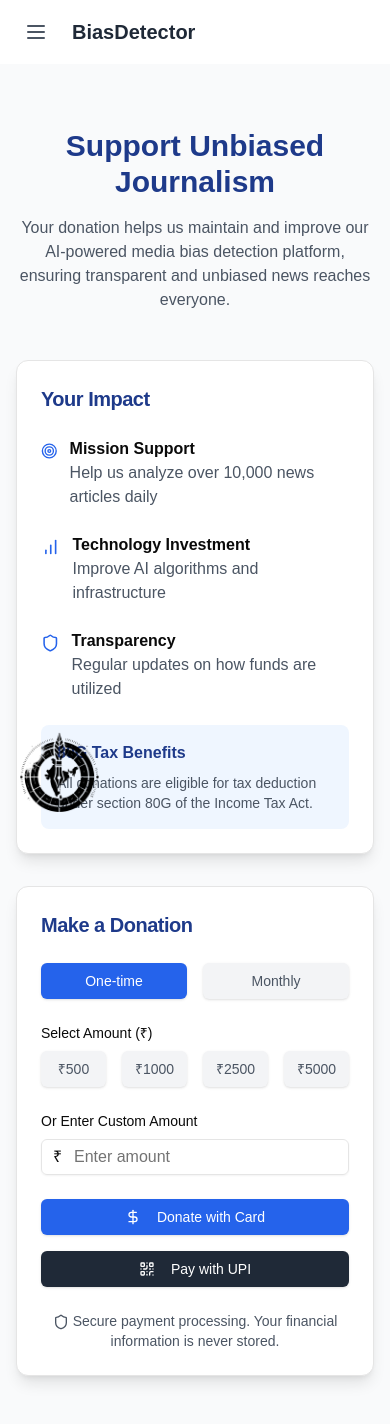
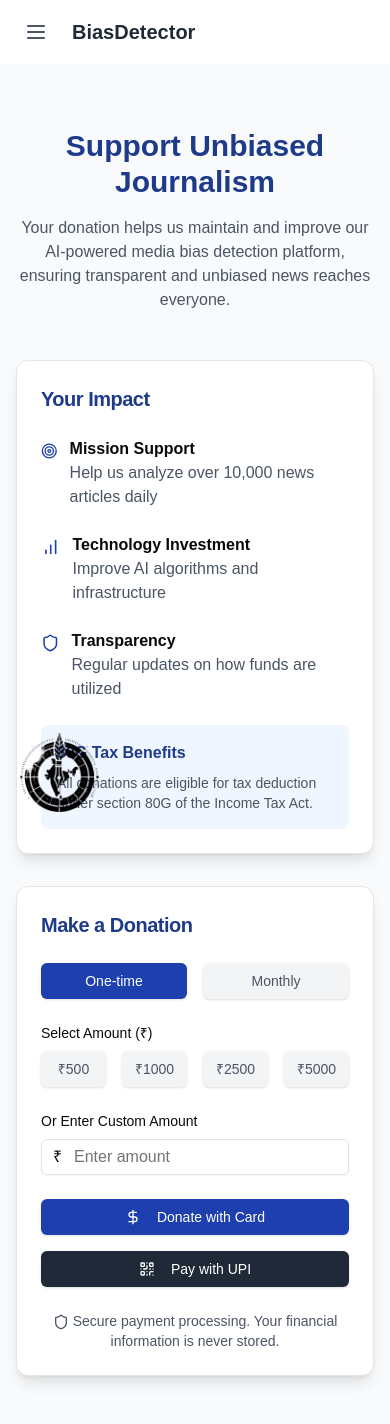
Before and after one commit to tashifkhan/News-Bias-Detector, a Next.js app in the folder frontend/: page /donations in a window 390 px wide. Shown: the top 1424 px of the page. Built offline with nearby package versions, Linux system fonts and the light colour scheme.

Commit message:
frontend made responsive and modernised

```diff
--- a/frontend/app/contact/page.tsx
+++ b/frontend/app/contact/page.tsx
@@ -164,7 +164,7 @@ const ContactSection = () => {
 
 									<Button
 										type="submit"
-										className="w-full bg-blue-600 hover:bg-blue-700 text-white py-2 px-4 rounded-lg"
+										className="w-full bg-blue-800 hover:bg-blue-700 text-white py-2 px-4 rounded-lg"
 									>
 										Send Message
 									</Button>
--- a/frontend/app/donations/page.tsx
+++ b/frontend/app/donations/page.tsx
@@ -59,7 +59,7 @@ const DonationSection = () => {
 							<CardContent>
 								<div className="space-y-6">
 									<div className="flex items-start space-x-3">
-										<Target className="w-5 h-5 text-blue-600 mt-1" />
+										<Target className="w-5 h-5 text-blue-800 mt-1" />
 										<div>
 											<h3 className="font-semibold">Mission Support</h3>
 											<p className="text-gray-600">
@@ -69,7 +69,7 @@ const DonationSection = () => {
 									</div>
 
 									<div className="flex items-start space-x-3">
-										<BarChart className="w-5 h-5 text-blue-600 mt-1" />
+										<BarChart className="w-5 h-5 text-blue-800 mt-1" />
 										<div>
 											<h3 className="font-semibold">Technology Investment</h3>
 											<p className="text-gray-600">
@@ -79,7 +79,7 @@ const DonationSection = () => {
 									</div>
 
 									<div className="flex items-start space-x-3">
-										<Shield className="w-5 h-5 text-blue-600 mt-1" />
+										<Shield className="w-5 h-5 text-blue-800 mt-1" />
 										<div>
 											<h3 className="font-semibold">Transparency</h3>
 											<p className="text-gray-600">
@@ -117,7 +117,7 @@ const DonationSection = () => {
 										<Button
 											className={`flex-1 ${
 												donationType === "one-time"
-													? "bg-blue-600 text-white"
+													? "bg-blue-800 text-white"
 													: "bg-gray-100 text-gray-600"
 											}`}
 											onClick={() => setDonationType("one-time")}
@@ -127,7 +127,7 @@ const DonationSection = () => {
 										<Button
 											className={`flex-1 ${
 												donationType === "monthly"
-													? "bg-blue-600 text-white"
+													? "bg-blue-800 text-white"
 													: "bg-gray-100 text-gray-600"
 											}`}
 											onClick={() => setDonationType("monthly")}
@@ -147,7 +147,7 @@ const DonationSection = () => {
 													key={amount}
 													className={`${
 														donationAmount === amount.toString()
-															? "bg-blue-600 text-white"
+															? "bg-blue-800 text-white"
 															: "bg-gray-100 text-gray-600"
 													}`}
 													onClick={() => handleAmountSelect(amount)}
@@ -179,7 +179,7 @@ const DonationSection = () => {
 
 									{/* Payment Buttons */}
 									<div className="space-y-4">
-										<Button className="w-full bg-blue-600 hover:bg-blue-700 text-white">
+										<Button className="w-full bg-blue-800 hover:bg-blue-700 text-white">
 											<DollarSign className="w-4 h-4 mr-2" />
 											Donate with Card
 										</Button>
@@ -207,7 +207,7 @@ const DonationSection = () => {
 													/>
 													<Button
 														onClick={() => setShowUPIDialog(false)}
-														className="bg-blue-600 hover:bg-blue-700 text-white"
+														className="bg-blue-800 hover:bg-blue-700 text-white"
 													>
 														Close
 													</Button>
--- a/frontend/components/NavBar.tsx
+++ b/frontend/components/NavBar.tsx
@@ -99,7 +99,7 @@ const Navbar = () => {
 				</div>
 			</nav>
 
-			<div className="fixed bottom-2">
+			<div className="fixed bottom-2 z-10">
 				<Link href="/">
 					<Image
 						src={icon}
```
